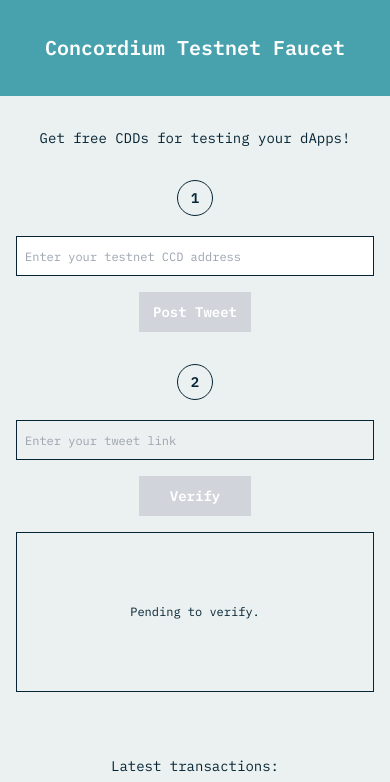
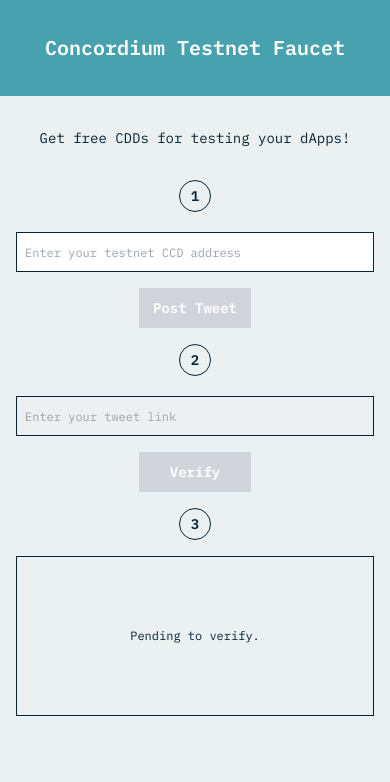
Before and after one commit to benya7/concordium-testnet-faucet, a Next.js app: page / in a window 390 px wide. Shown: the top 782 px of the page. Built offline with nearby package versions, Linux system fonts and the light colour scheme; no server answers.

Commit message:
add: step component

```diff
--- /dev/null
+++ b/src/components/Step.tsx
@@ -0,0 +1,5 @@
+export const Step = ({ step }: { step: number }) => (
+  <div className="border border-[--dark-blue] rounded-full h-8 w-8 sm:h-9 sm:w-9 flex items-center justify-center">
+    <p className="font-semibold">{step}</p>
+  </div>
+)
--- a/src/pages/index.tsx
+++ b/src/pages/index.tsx
@@ -7,6 +7,7 @@
 
 import { ErrorAlert } from "@/components/ErrorAlert";
 import { SingleInputForm } from "@/components/SingleInpuForm";
+import { Step } from "@/components/Step";
 import getLatestTransactions from "@/lib/getLatestTransactions";
 import { extractITweetdFromUrl, formatTimestamp, formatTxHash } from "@/lib/utils";
 
@@ -158,9 +159,7 @@
       </div>
       <div className="flex-1 flex flex-col items-center w-full gap-4 px-4 py-8 sm:p-14 text-sm sm:text-base">
         <p className="mb-4">Get free CDDs for testing your dApps!</p>
-        <div className="border border-[--dark-blue] rounded-full h-9 w-9 flex items-center justify-center">
-          <p className="font-semibold">1</p>
-        </div>
+        <Step step={1}/>
         <SingleInputForm
           inputValue={address}
           handleInputValue={handleAddressChange}
@@ -173,9 +172,7 @@
         {addressValidationError && (
           <p className="text-xs text-red-700 h-fit -mt-2">{addressValidationError}</p>
         )}
-        <div className="border border-[--dark-blue] rounded-full h-9 w-9 flex items-center justify-center mt-4">
-          <p className="font-semibold">2</p>
-        </div>
+        <Step step={2}/>
         <SingleInputForm
           inputValue={tweetPostedUrl}
           handleInputValue={handleTweetUrlChange}
@@ -185,6 +182,7 @@
           inputDisabled={!address || Boolean(addressValidationError) || isValidVerification}
           submitButtonDisabled={!isValidTweetUrl || isValidVerification}
         />
+        <Step step={3}/>
         <div className="w-full flex flex-col border border-[--dark-blue] max-w-xl mb-4 p-2 items-center justify-center min-h-[160px] text-xs sm:text-sm text-center">
         {isValidVerification ? (
           <>
```
